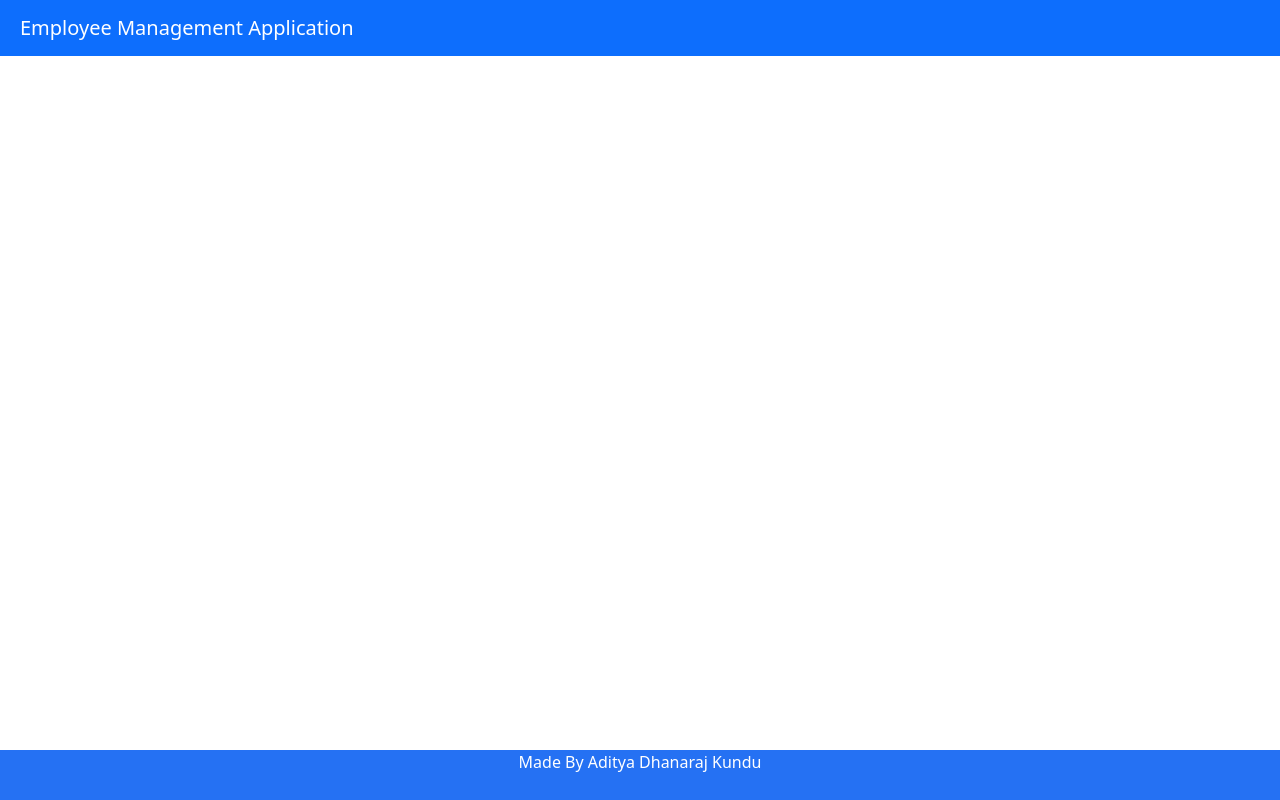
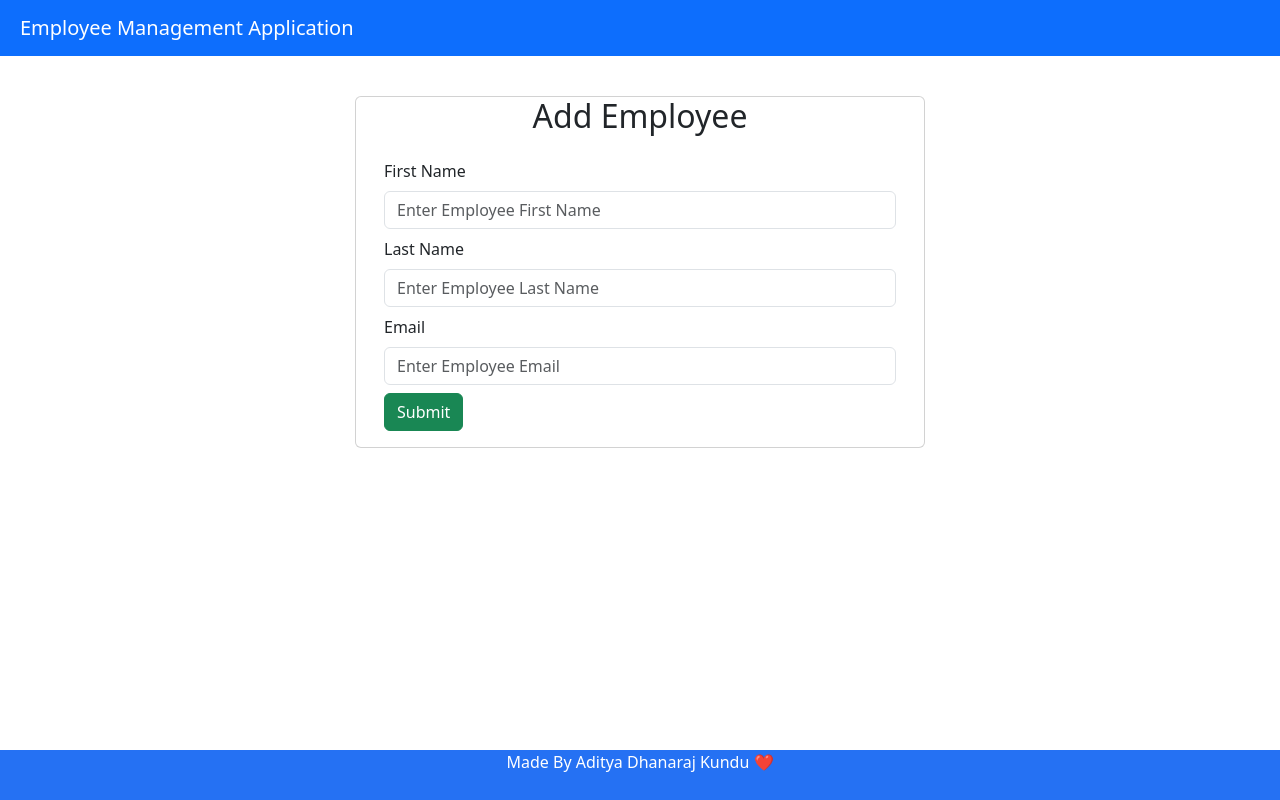
Before and after one commit to AdityaDhanarajKundu/EmployeeManagementSystem, a React (Vite) app in the folder fullstack/ems-frontend/: page /addEmployee in a window 1280 px wide. Built offline with nearby package versions, Linux system fonts and the light colour scheme.

Commit message:
add employee form

```diff
--- a/fullstack/ems-frontend/src/App.jsx
+++ b/fullstack/ems-frontend/src/App.jsx
@@ -1,6 +1,7 @@
 import Footer from "./components/Footer";
 import Header from "./components/Header";
 import ListEmployees from "./components/ListEmployees";
+import Employee from "./components/Employee";
 import { BrowserRouter as Router, Routes, Route } from "react-router-dom";
 
 function App() {
@@ -11,6 +12,7 @@ function App() {
         <Routes>
           <Route path="/" element={<ListEmployees />} />
           <Route path="/employees" element={<ListEmployees />} />
+          <Route path="/addEmployee" element={<Employee />} />
         </Routes>
         <Footer />
       </Router>
--- a/fullstack/ems-frontend/src/components/Employee.jsx
+++ b/fullstack/ems-frontend/src/components/Employee.jsx
@@ -1,9 +1,73 @@
-
+import { useState } from "react";
 
 function Employee() {
+  const [firstName, setFirstName] = useState("");
+  const [lastName, setLastName] = useState("");
+  const [email, setEmail] = useState("");
+
+  function saveEmployee(e){
+    e.preventDefault();
+    const employee = {firstName, lastName, email};
+    console.log(employee);
+  }
+
   return (
-    <div>Employee</div>
+    <div className="container">
+      <br />
+      <div className="row mt-3">
+        <div className="card col-md-6 offset-md-3 offset-md-3">
+          <h2 className="text-center">Add Employee</h2>
+          <div className="card-body">
+            <form>
+              <div className="form-group mb-2">
+                <label className="form-label" htmlFor="fname">
+                  First Name
+                </label>
+                <input
+                  type="text"
+                  placeholder="Enter Employee First Name"
+                  name="fname"
+                  id="fname"
+                  value={firstName}
+                  className="form-control"
+                  onChange={(event) => setFirstName(event.target.value)}
+                />
+              </div>
+              <div className="form-group mb-2">
+                <label className="form-label" htmlFor="lname">
+                  Last Name
+                </label>
+                <input
+                  type="text"
+                  placeholder="Enter Employee Last Name"
+                  name="lname"
+                  id="lname"
+                  value={lastName}
+                  className="form-control"
+                  onChange={(event) => setLastName(event.target.value)}
+                />
+              </div>
+              <div className="form-group mb-2">
+                <label className="form-label" htmlFor="email">
+                  Email
+                </label>
+                <input
+                  type="email"
+                  placeholder="Enter Employee Email"
+                  name="email"
+                  id="email"
+                  value={email}
+                  className="form-control"
+                  onChange={(event) => setEmail(event.target.value)}
+                />
+              </div>
+              <button className="btn btn-success" onClick={saveEmployee}>Submit</button>
+            </form>
+          </div>
+        </div>
+      </div>
+    </div>
   );
 }
 
-export default Employee;;
+export default Employee;
--- a/fullstack/ems-frontend/src/components/Footer.jsx
+++ b/fullstack/ems-frontend/src/components/Footer.jsx
@@ -4,7 +4,7 @@ function Footer() {
   return (
     <div>
       <footer className="footer">
-        <span style={{marginTop: "30px"}}>Made By Aditya Dhanaraj Kundu</span>
+        <span style={{marginTop: "30px"}}>Made By Aditya Dhanaraj Kundu ❤️</span>
       </footer>
     </div>
   );
```
